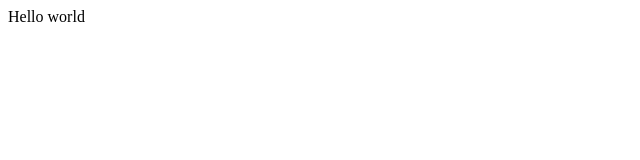
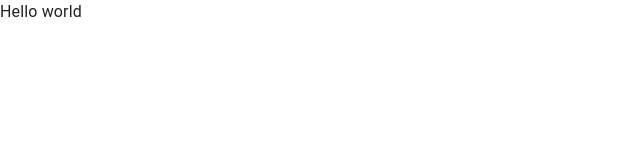
Before and after one commit to HromadskyiMykola/behealth, a React (Create React App) app: page / in a window 1280 px wide. Shown: the top 160 px of the page, without its empty margins (0-640 px from the left). Built offline with nearby package versions, Linux system fonts and the light colour scheme.

Commit message:
disabled StrictMode & added MUI CSS for reset default css

```diff
--- a/src/index.tsx
+++ b/src/index.tsx
@@ -1,13 +1,17 @@
 import React from 'react';
 import ReactDOM from 'react-dom/client';
+import { CssBaseline } from '@mui/material';
+
 import App from './App';
 
-
 const root = ReactDOM.createRoot(
-    document.getElementById('root') as HTMLElement
+  document.getElementById('root') as HTMLElement
 );
 root.render(
-    <React.StrictMode>
-        <App/>
-    </React.StrictMode>
+  // <React.StrictMode>
+  <>
+    <CssBaseline />
+    <App />
+  </>
+  // </React.StrictMode>
 );
```
